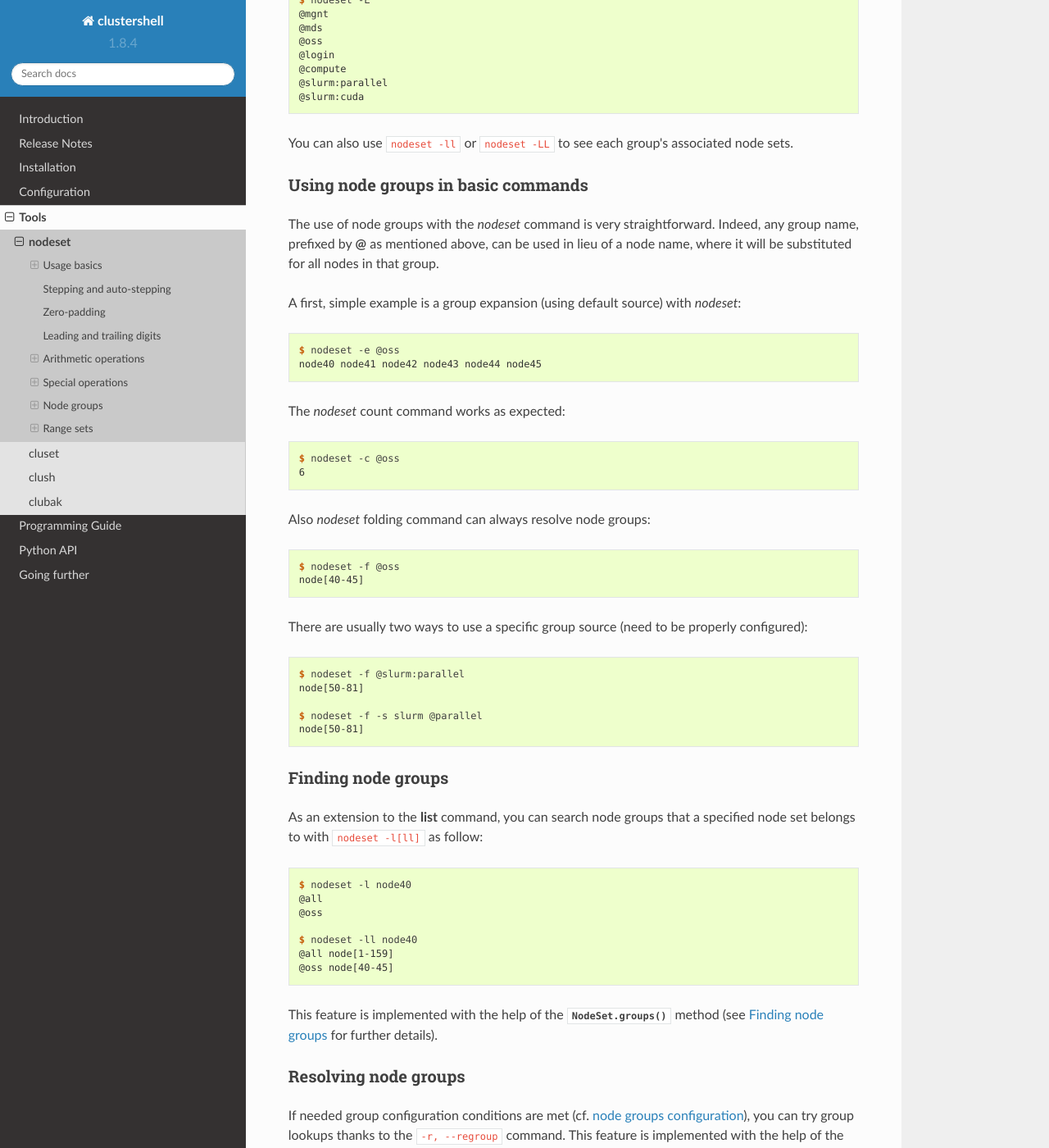
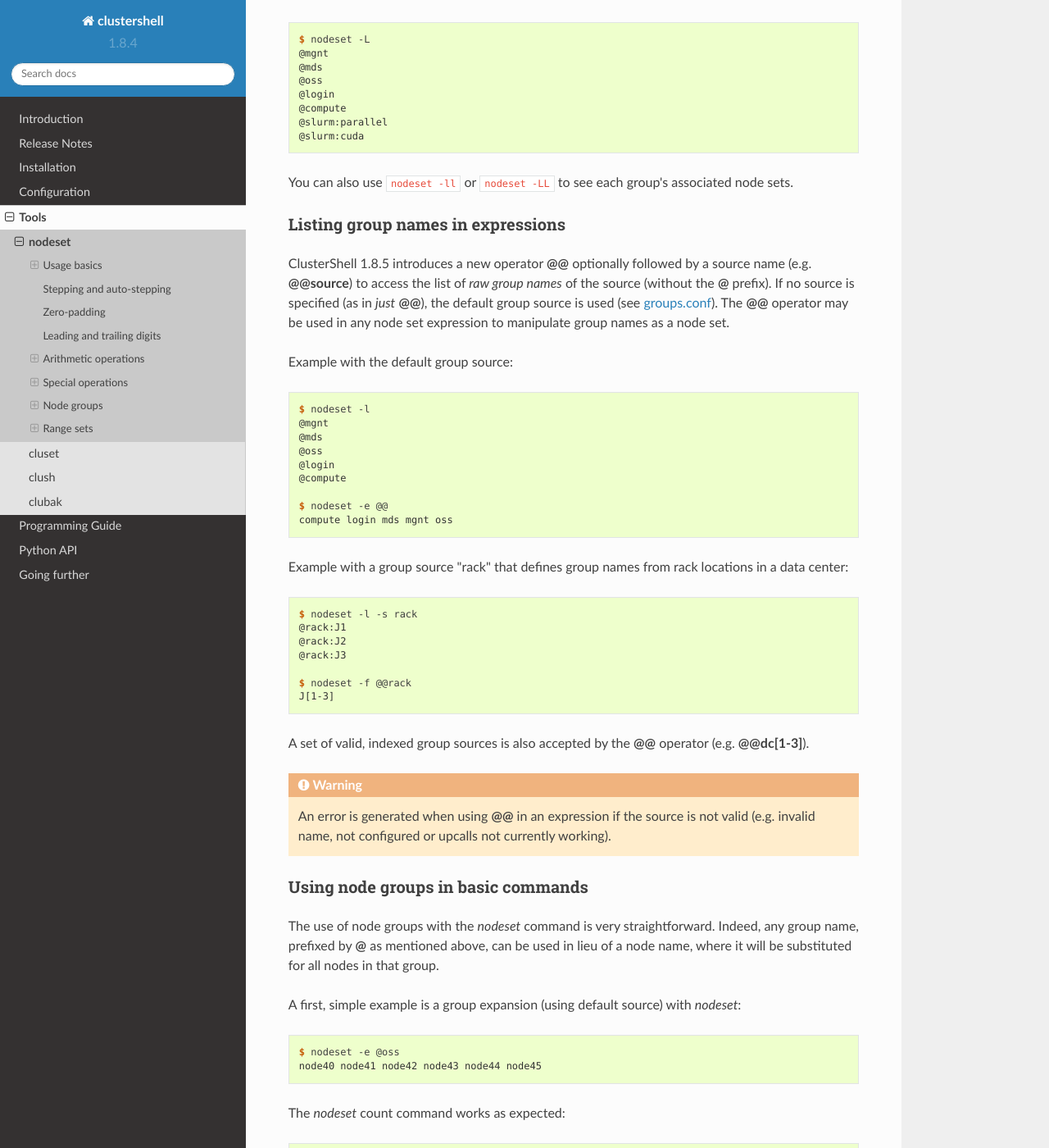
Before and after one commit to cea-hpc/clustershell, a Sphinx documentation site: the page built from doc/sphinx/tools/nodeset.rst, in a window 1280 px wide and 1400 px high, scrolled down 12440 px. Shown: the whole window at 82% size. Built offline with Sphinx 7.4.7 and the Read the Docs theme 2.0.0, drawn with Linux system fonts in a browser that asks for light colours; some of the changed text lies outside the part shown.

Commit message:
NodeSet: add special notation @@source to expand group names
This change allows access to all group names of a specific source in
node set expressions. The special operator `@@` optionally followed
by a source expands group names that can then be manipulated as a set.
The default group source is used when `@@` is used alone.

Note: In that case, group names are not prefixed with @ and as such, not
further expanded into nodes by NodeSet.

```diff
--- a/doc/sphinx/tools/nodeset.rst
+++ b/doc/sphinx/tools/nodeset.rst
@@ -634,9 +634,13 @@
 Listing group names
 """""""""""""""""""
 
-If the **list** external shell command is configured (see
-:ref:`node groups configuration <groups-config>`), it is possible to list
-available groups *from the default source* with the following commands::
+It is always possible to list the groups from a group source if the source is
+:ref:`file-based <group-file-based>`.
+If the source is an :ref:`external group source <group-external-sources>`, the
+**list** upcall must be configured (see also:
+:ref:`node groups configuration <groups-config>`).
+
+To list available groups *from the default source*, use the following command::
 
     $ nodeset -l
     @mgnt
@@ -666,6 +670,47 @@
 
 You can also use ``nodeset -ll`` or ``nodeset -LL`` to see each group's
 associated node sets.
+
+Listing group names in expressions
+""""""""""""""""""""""""""""""""""
+
+ClusterShell 1.8.5 introduces a new operator **@@** optionally followed by
+a source name (e.g. **@@source**) to access the list of *raw group names* of
+the source (without the **@** prefix). If no source is specified (as in *just*
+**@@**), the default group source is used (see :ref:`groups_config_conf`).
+The **@@** operator may be used in any node set expression to manipulate group
+names as a node set.
+
+Example with the default group source::
+
+    $ nodeset -l
+    @mgnt
+    @mds
+    @oss
+    @login
+    @compute
+
+    $ nodeset -e @@
+    compute login mds mgnt oss
+
+Example with a group source "rack" that defines group names from rack
+locations in a data center::
+
+    $ nodeset -l -s rack
+    @rack:J1
+    @rack:J2
+    @rack:J3
+
+    $ nodeset -f @@rack
+    J[1-3]
+
+A set of valid, indexed group sources is also accepted by the **@@** operator
+(e.g. **@@dc[1-3]**).
+
+
+.. warning:: An error is generated when using **@@** in an expression if the
+             source is not valid (e.g. invalid name, not configured or upcalls
+             not currently working).
 
 
 Using node groups in basic commands
```
Also changed, not shown: other parts of doc/sphinx/tools/nodeset.rst (+1 -1 lines), doc/txt/cluset.txt (+10 -2 lines), doc/txt/nodeset.txt (+10 -2 lines), 4 other files.
